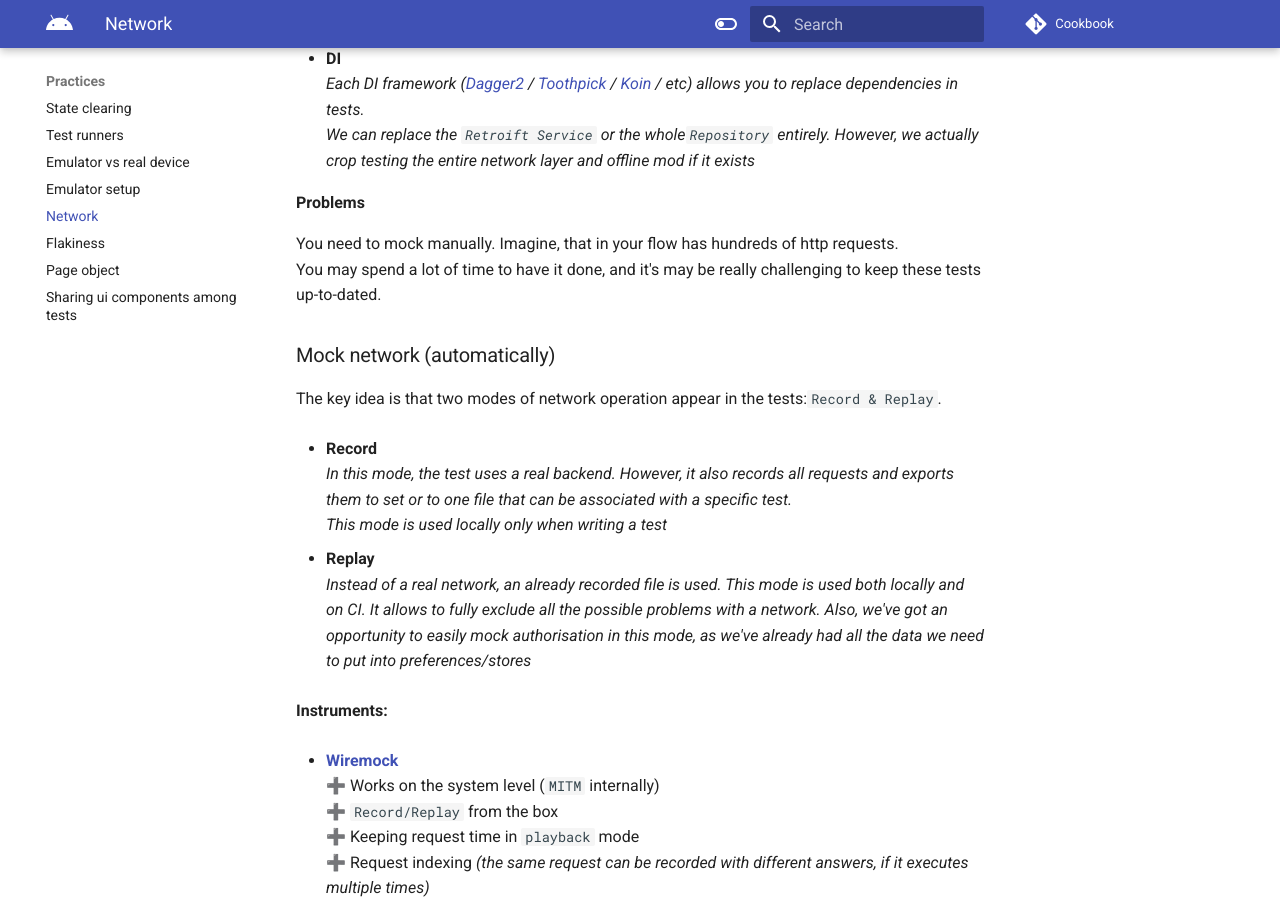
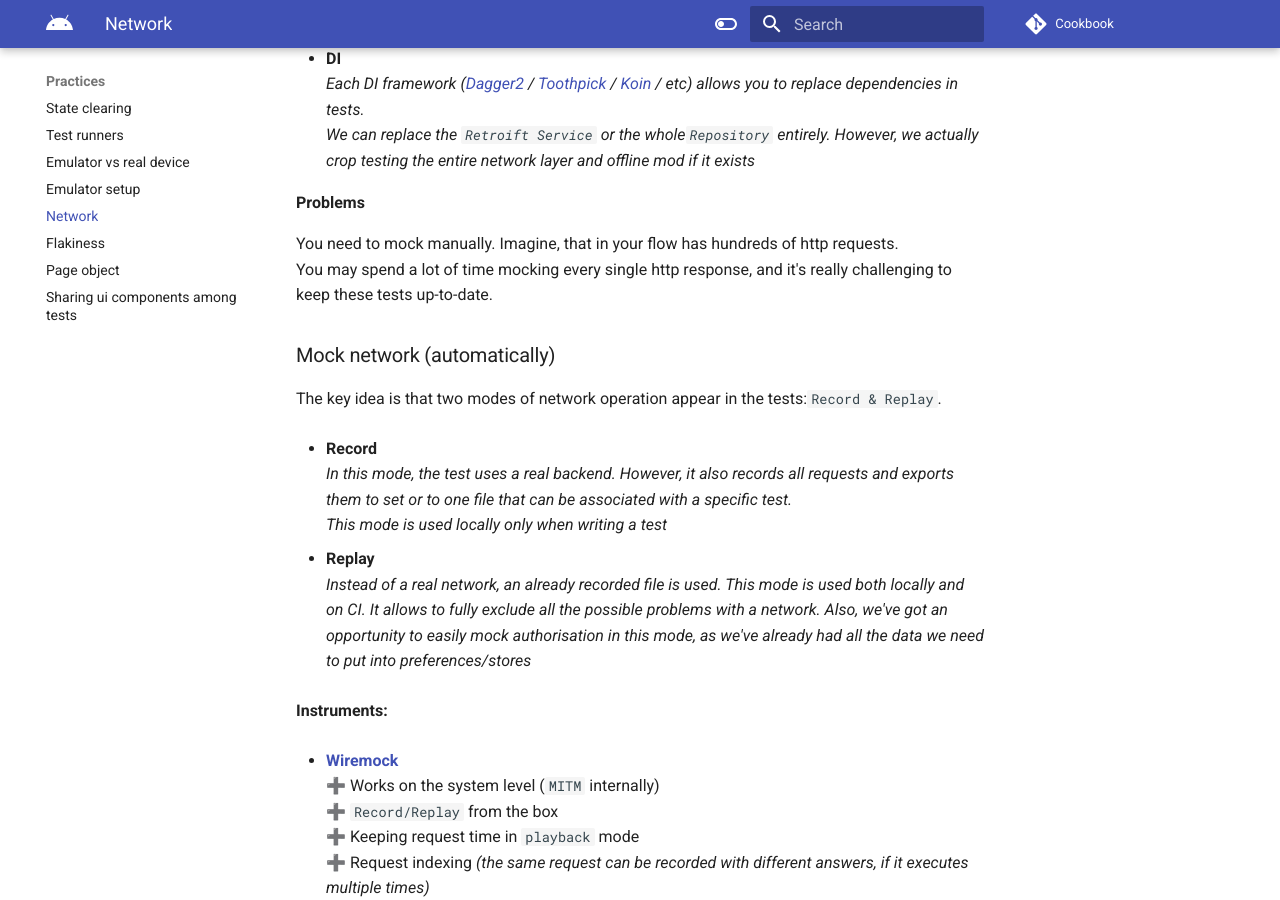
Before and after one commit to android-ui-testing/Cookbook, an MkDocs documentation site: the page built from docs/content/practices/network.md, in a window 1280 px wide and 900 px high, scrolled down 1666 px. Built offline with MkDocs 1.6.1 and Material for MkDocs 9.7.7, drawn with Linux system fonts in a browser that asks for light colours; comment, search, counter and statistics services are not loaded.

Commit message:
Update docs/content/practices/network.md
Co-authored-by: Sergio Sastre Flórez <sergio.sastre.florez@gmail.com>

```diff
--- a/docs/content/practices/network.md
+++ b/docs/content/practices/network.md
@@ -60,7 +60,7 @@ Let's look, which options do we have
 **Problems**
 
 You need to mock manually. Imagine, that in your flow has hundreds of http requests.
-<br> You may spend a lot of time to have it done, and it's may be really challenging to keep these tests up-to-dated.
+<br> You may spend a lot of time mocking every single http response, and it's really challenging to keep these tests up-to-date.
 
 ### Mock network (automatically)
 
```
